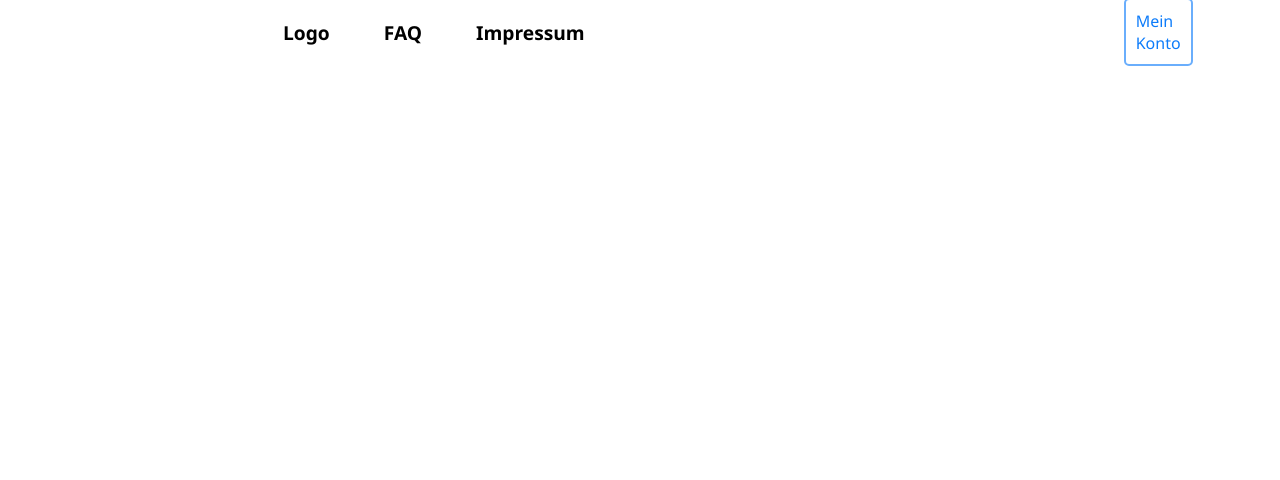
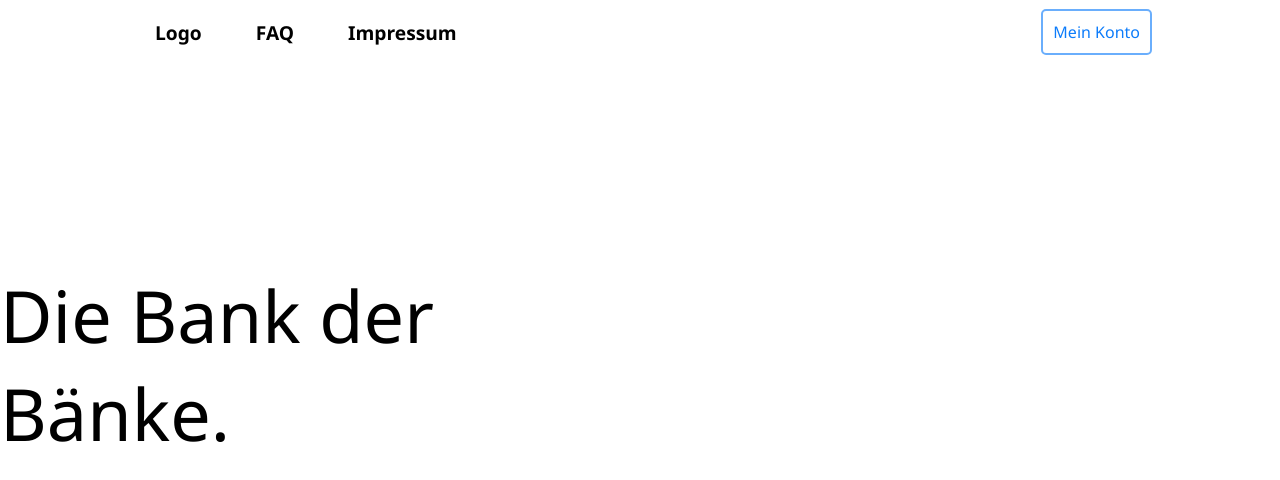
Before and after one commit to SaS-Banking-System/SaS-Web-Frontend, a Nuxt app: page / in a window 1280 px wide. Shown: the top 480 px of the page. Built offline with nearby package versions, Linux system fonts and the light colour scheme.

Commit message:
added slide-in text on main page

```diff
--- a/components/Navbar.vue
+++ b/components/Navbar.vue
@@ -16,12 +16,13 @@
     display: flex;
     flex-direction: row;
     justify-content: space-between;
+    background-color: white;
     height: 8vh;
   }
   .left, .right {
     display: flex;
     align-items: center;
-    margin-inline: 16rem;
+    margin-inline: 8rem;
   }
 
   a {
--- a/pages/index.vue
+++ b/pages/index.vue
@@ -1,13 +1,45 @@
 <template>
     <div class="wrapper">
         <Navbar />
+        <div class="hero">
+            <h1>Die Bank der Bänke.</h1>
+        </div>
     </div>
 </template>
 
 <style scoped>
 .wrapper {
     width: 100vw;
-    height: 100vh;
+    height: 130vh;
     background-color: white;
 }
+
+.hero {
+    height: 92vh;
+}
+
+@keyframes slideInFromLeft {
+    0% {
+        opacity: 0%;
+        transform: translateX(-60%);
+    }
+    100% {
+        opacity: 100%;
+        transform: translateX(0);
+    }
+}
+
+h1 {
+    display: flex;
+    justify-content: center;
+    align-items: center;
+    padding-top: 12%;
+    margin-right: 53%;
+
+    animation: 1s ease 0s 1 slideInFromLeft;
+
+    font-size: 4.5rem;
+    font-weight: 300;
+    font-family: 'Segoe UI', Tahoma, Geneva, Verdana, sans-serif;
+}
 </style>
--- a/pages/login.vue
+++ b/pages/login.vue
@@ -1,6 +1,9 @@
 <template>
     <div class="wrapper">
-        <NuxtLink to="/">Logo</NuxtLink>
+        <div class="logo-wrapper">
+            <NuxtLink to="/">Logo</NuxtLink>
+        </div>
+
         <Login class="login"></Login>
     </div>
 </template>
@@ -11,7 +14,11 @@ a {
     cursor: pointer;
     font-size: 1.8rem;
     font-family: 'Segoe UI', Tahoma, Geneva, Verdana, sans-serif;
-    margin: 2vw;
+}
+
+.logo-wrapper {
+    margin-left: 2rem;
+    margin-top: 1rem;
 }
 
 </style>
```
